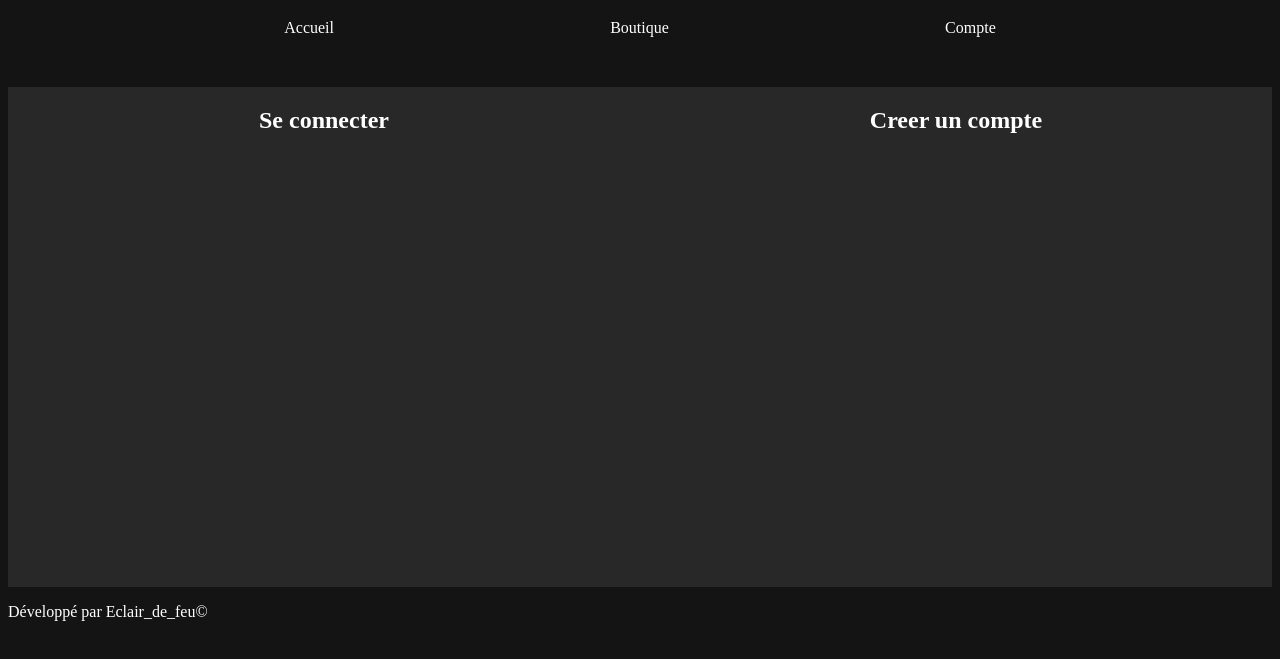
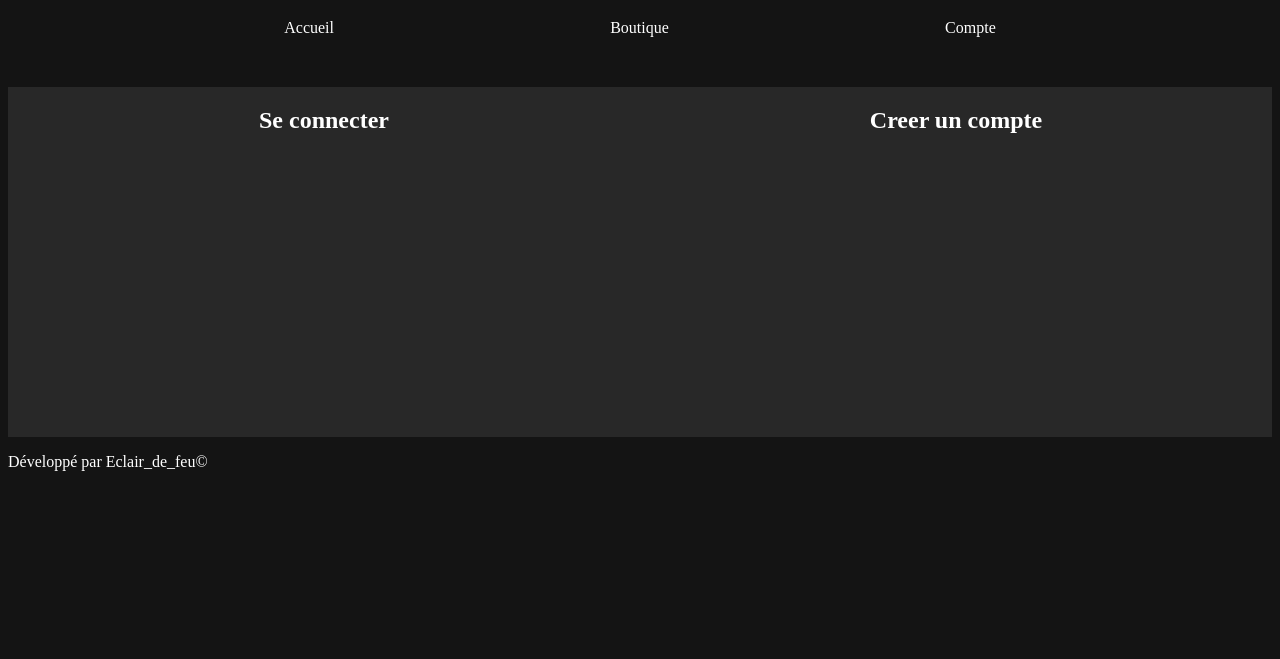
Before and after one commit to eclaircdefeu/EclairSideral-Gaming-Web, a plain HTML site: page compte.html in a window 1280 px wide. Shown: the part 61-720 px from the top of the page. Drawn offline with Linux system fonts and the light colour scheme.

Commit message:
Update compte.css

```diff
--- a/compte.css
+++ b/compte.css
@@ -7,7 +7,7 @@
 
 .connection, .creation {
   width: 50%;
-  height: 500px;
+  height: 350px;
   background-color: rgb(40,40,40);
   text-align: center;
   color: white;
```
